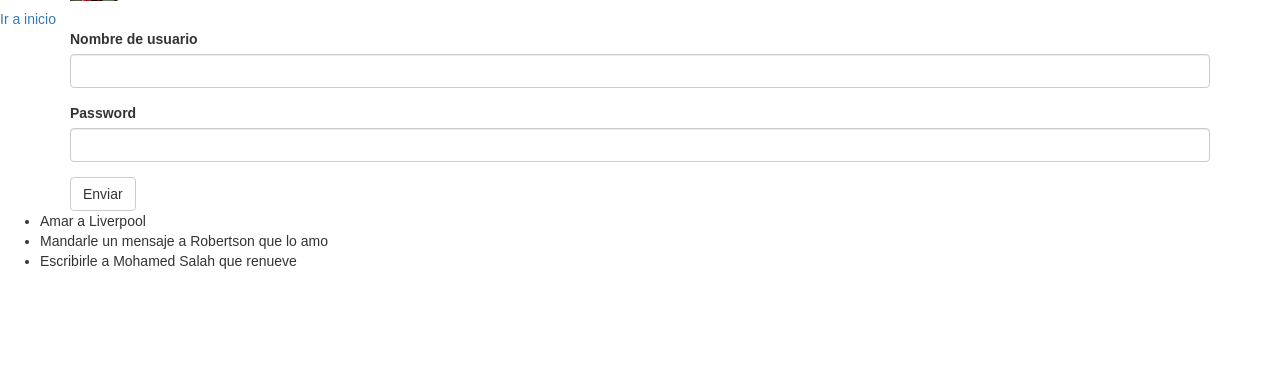
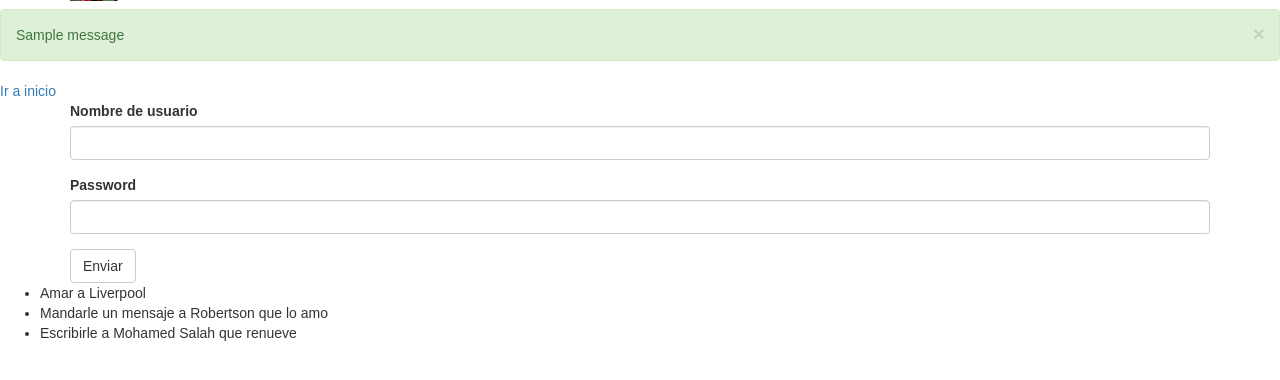
Before and after one commit to MichelleDuque/flask-platzi, a Flask app: page /hello in a window 1280 px wide. Shown: the part 63-443 px from the top of the page. Run offline with Flask 2, Linux system fonts and the light colour scheme; one stand-in notice (Sample message) is shown; some libraries are stand-ins or nearby versions.

Commit message:
Flashes desplegados (mensajes emergentes)

```diff
--- a/main.py
+++ b/main.py
@@ -5,7 +5,7 @@
 # flask run
 
 from multiprocessing import context
-from flask import Flask, request, make_response, redirect, render_template, session, url_for
+from flask import Flask, request, make_response, redirect, render_template, session, url_for, flash
 from flask_bootstrap import Bootstrap
 from flask_wtf import FlaskForm
 from wtforms.fields import StringField, PasswordField, SubmitField
@@ -59,6 +59,8 @@ def hello():
         username = login_form.username.data
         session["username"] =username
 
+        flash("Nombre de usuario registrado con éxito!")
+
         return redirect(url_for("index"))
 
     return render_template('hello.html', **context)
--- a/templates/base.html
+++ b/templates/base.html
@@ -14,5 +14,15 @@
         {% include 'navbar.html' %}
     {% endblock %}
 
+    {% for message in get_flashed_messages() %}
+        <div class="alert alert-success alert-dismissible">
+            <button type="button" data-dismiss="alert" class="close">&times;</button>
+            {{message}}
+        </div>
+    {% endfor %}
+
     {% block conent %}{% endblock %}
+    {% block scripts %}
+        {{ super() }}
+    {% endblock %}
 {% endblock %}
```
